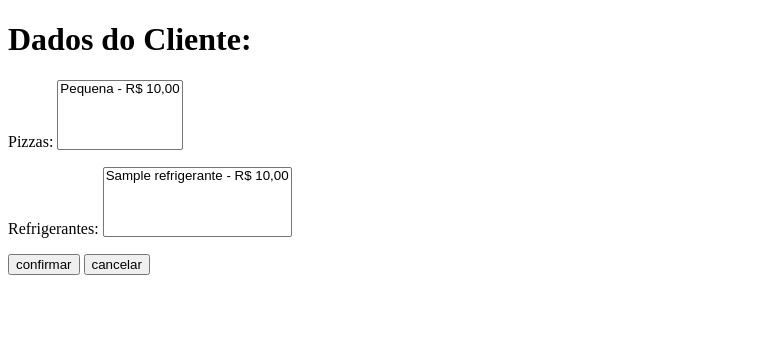
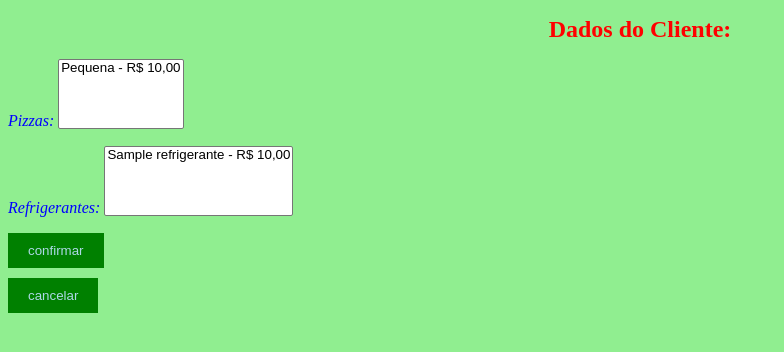
Before and after one commit to junio04/Pizza_Pedido, a Django app: page /produtos/ in a window 1280 px wide. Shown: the top 352 px of the page, without its empty margins (0-784 px from the left). Run offline with Django 4.2, Linux system fonts and the light colour scheme; tables that the repository leaves empty hold one stand-in row (values such as "Sample post").

Commit message:
cores adicionadas no template.

```diff
--- a/core/static/css/estilos.css
+++ b/core/static/css/estilos.css
@@ -1,50 +1,23 @@
-/* Estilização para o título */
 
 body {
-    background-color: lightgreen; /* Define a cor de fundo do corpo como verde */
+    background-color: lightgreen;
 }
 
 h1 {
-    color: #FF0000; /* Define a cor do título para vermelho */
-    font-size: 24px; /* Define o tamanho da fonte para 24 pixels */
-    text-align: center; /* Centraliza o título */
+    color: #FF0000;
+    font-size: 24px;
+    text-align: center;
 }
 
-/* Estilização para a mensagem */
 p {
-    color: #0000FF; /* Define a cor do texto para azul */
-    font-style: italic; /* Define o estilo de fonte como itálico */
+    color: #0000FF;
+    font-style: italic;
 }
 
-/* Estilização para o formulário */
-form {
-    margin-top: 20px; /* Define uma margem superior de 20 pixels */
-}
-
-table {
-    border-collapse: collapse; /* Colapsa as bordas das células da tabela */
-    width: 100%; /* Define a largura da tabela como 100% */
-}
-
-td {
-    padding: 10px; /* Adiciona um espaçamento interno de 10 pixels nas células da tabela */
-}
-
-input[type="submit"] {
-    background-color: #008000; /* Define a cor de fundo do botão como verde */
-    color: #FFFFFF; /* Define a cor do texto do botão como branco */
-    padding: 10px 20px; /* Adiciona um espaçamento interno de 10 pixels vertical e 20 pixels horizontal no botão */
-    border: none; /* Remove as bordas do botão */
-    cursor: pointer; /* Altera o cursor do mouse ao passar sobre o botão */
-}
-
-
-/* Adicione a classe "form-table" ao <table> */
 .form-table {
     margin-top: 20px;
 }
 
-/* Ajuste o posicionamento dos campos e do botão */
 .form-table td {
     padding-bottom: 10px;
 }
@@ -52,4 +25,9 @@ input[type="submit"] {
 input[type="submit"] {
     display: block;
     margin-bottom: 10px;
+    background-color: #008000;
+    color: lightblue;
+    padding: 10px 20px;
+    border: none;
+    cursor: pointer;
 }
--- a/core/templates/agradecimento.html
+++ b/core/templates/agradecimento.html
@@ -1,9 +1,13 @@
+{% load static %}
+
 <!DOCTYPE html>
 <html lang="pt-br">
 <head>
     <meta charset="UTF-8">
     <title><!DOCTYPE html>
 <html>
+    <link rel="stylesheet" type="text/css" href="{% static 'css/estilos.css' %}">
+
 <head>
     <meta charset="UTF-8">
     <title>Confirmação de Compra</title>
--- a/core/templates/cadastrar_cliente.html
+++ b/core/templates/cadastrar_cliente.html
@@ -5,8 +5,8 @@
 <head>
     <title>Fazer o Pedido</title>
     <link rel="stylesheet" type="text/css" href="{% static 'css/estilos.css' %}">
+</head>
 
-</head>
 <body>
     <h1>Cadastro de Cliente</h1>
     {% if mensagem %}
--- a/core/templates/confirmacao_cancelamento.html
+++ b/core/templates/confirmacao_cancelamento.html
@@ -1,7 +1,13 @@
+{% load static %}
+
 <!DOCTYPE html>
 <html>
 <head>
   <title>Confirmação de Cancelamento</title>
+  <link rel="stylesheet" type="text/css" href="estilos.css">
+  <link rel="stylesheet" type="text/css" href="{% static 'css/estilos.css' %}">
+
+
 </head>
 <body>
   <h1>Compra Cancelada</h1>
--- a/core/templates/confirmacao_compra.html
+++ b/core/templates/confirmacao_compra.html
@@ -1,7 +1,13 @@
+{% load static %}
+
 <!DOCTYPE html>
 <html>
 <head>
   <title>Confirmação de Compra</title>
+  <link rel="stylesheet" type="text/css" href="estilos.css">
+  <link rel="stylesheet" type="text/css" href="{% static 'css/estilos.css' %}">
+
+
 </head>
 <body>
   <h1>Compra Confirmada!</h1>
--- a/core/templates/confirmar_pedido.html
+++ b/core/templates/confirmar_pedido.html
@@ -1,9 +1,13 @@
-bloco de notas
+{% load static %}
 
 <!DOCTYPE html>
 <html>
 <head>
   <title>Confirmar Pedido</title>
+  <link rel="stylesheet" type="text/css" href="estilos.css">
+  <link rel="stylesheet" type="text/css" href="{% static 'css/estilos.css' %}">
+
+
 </head>
 <body>
   <h1>Confirmar Pedido</h1>
--- a/core/templates/selecionar_produtos.html
+++ b/core/templates/selecionar_produtos.html
@@ -1,8 +1,14 @@
+{% load static %}
+
 <!DOCTYPE html>
 <html lang="pt-br">
 <head>
     <meta charset="UTF-8">
     <title>Selecionar Produtos</title>
+    <link rel="stylesheet" type="text/css" href="estilos.css">
+    <link rel="stylesheet" type="text/css" href="{% static 'css/estilos.css' %}">
+
+
 </head>
 <body>
   <h1>Dados do Cliente:</h1>
```
Also changed, not shown: core/templates/resumo_pedido.html (+7 -0 lines).
